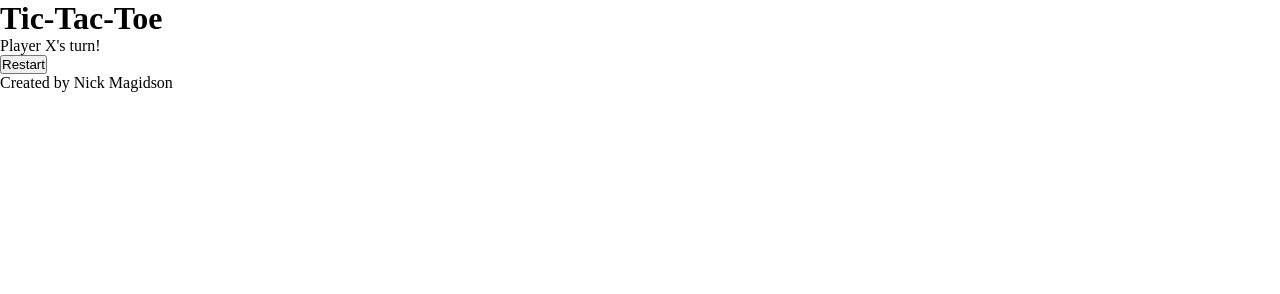
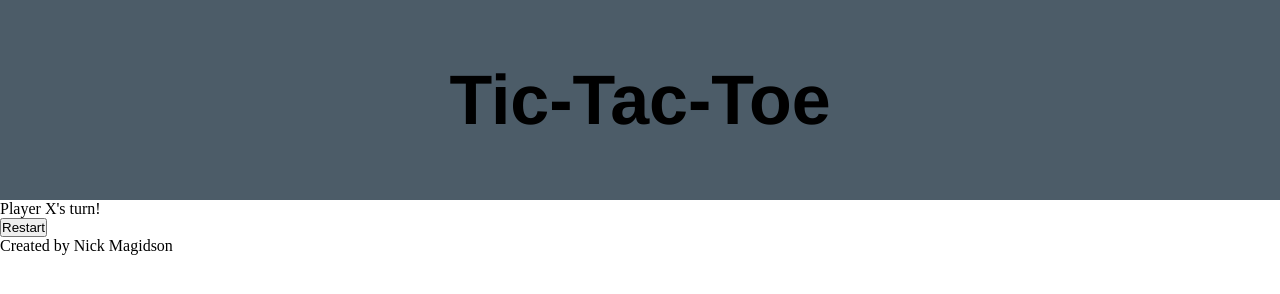
Before and after one commit to NickMagidson/tic-tac-toe, a plain HTML site: page index.html in a window 1280 px wide. Drawn offline with Linux system fonts and the light colour scheme.

Commit message:
Header styling

```diff
--- a/style.css
+++ b/style.css
@@ -20,3 +20,18 @@
   padding: 0;
   margin: 0;
 }
+
+.header {
+    display: flex;
+    flex-direction: row;
+    justify-content: center;
+    align-items: center;
+    width: 100%;
+    height: 200px;
+    background-color: var(--header-background-color);
+}
+
+.title {
+    font-size: 70px;
+    font-family: var(--font);
+}
```
